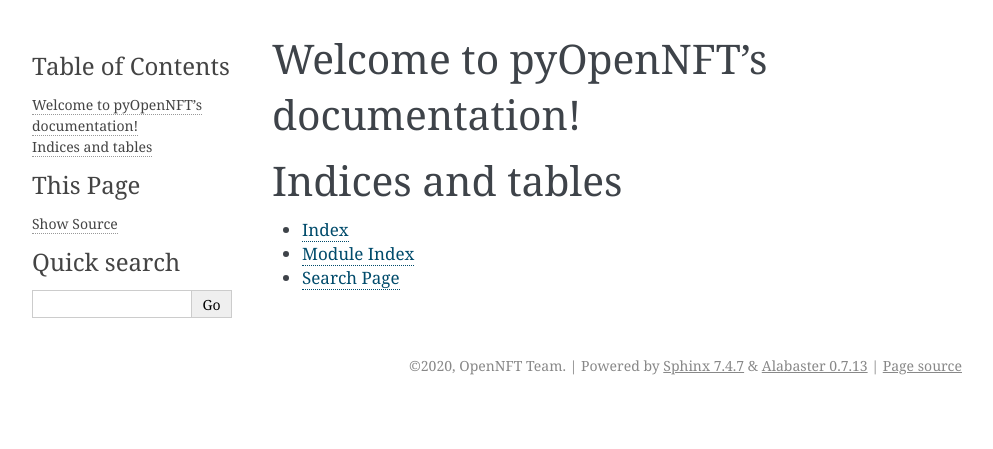
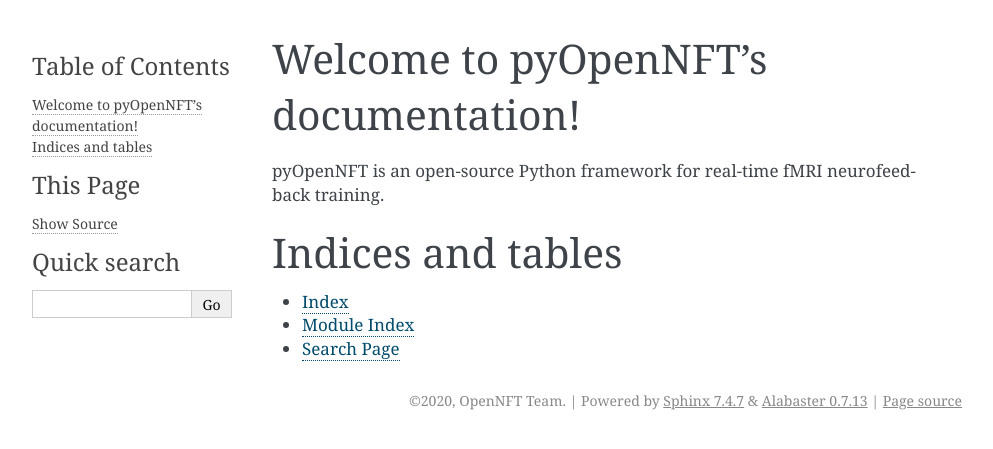
Before and after one commit to Y2KdeLaplace/pyOpenNFT-WangLab, a Sphinx documentation site: the page built from docs/index.rst, in a window 1280 px wide. Shown: the top 449 px of the page, without its empty margins (148-1141 px from the left). Built offline with Sphinx 7.4.7, drawn with Linux system fonts in a browser that asks for light colours.

Commit message:
add the project description to index.rst

```diff
--- a/docs/index.rst
+++ b/docs/index.rst
@@ -5,6 +5,8 @@
 
 Welcome to pyOpenNFT's documentation!
 =====================================
+
+pyOpenNFT is an open-source Python framework for real-time fMRI neurofeedback training.
 
 .. toctree::
    :maxdepth: 2
```
